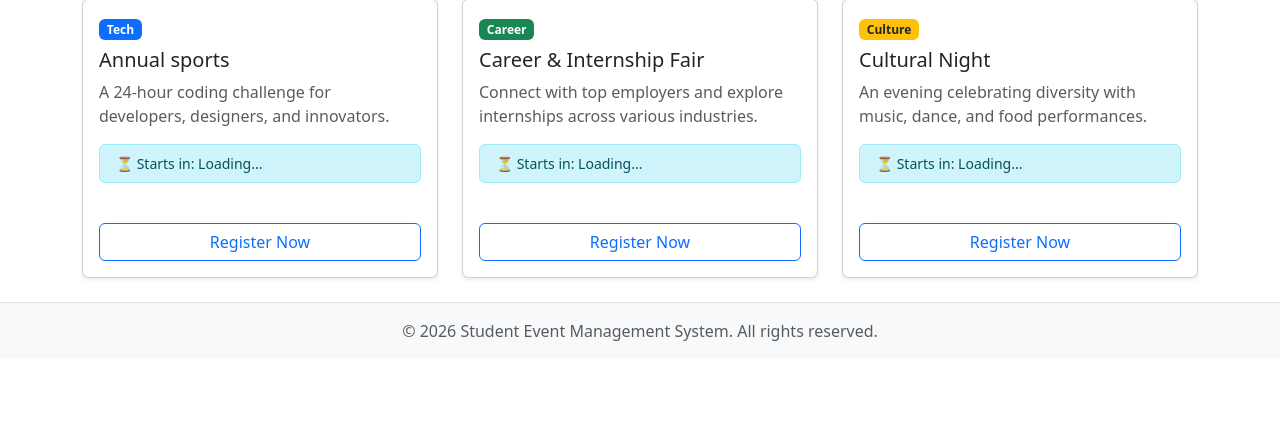
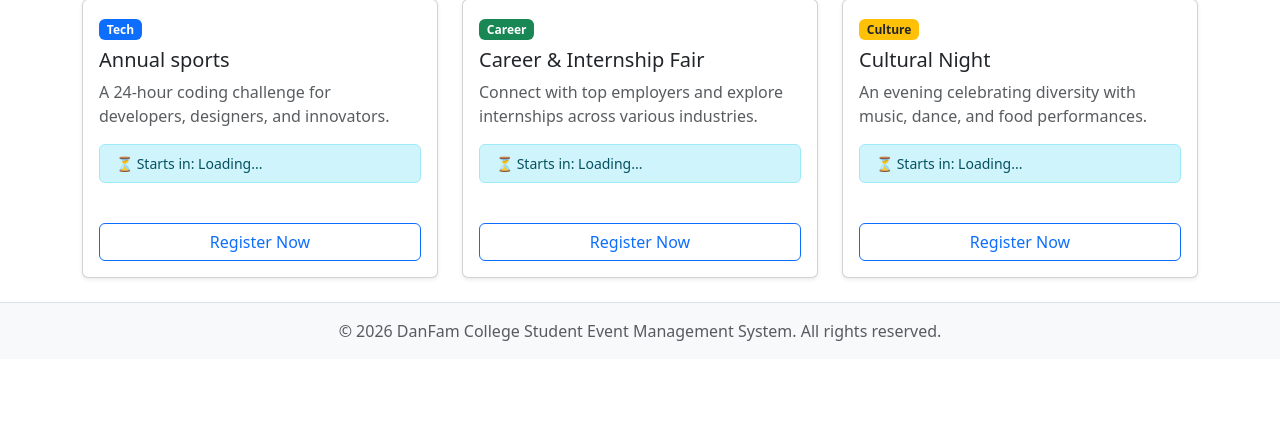
Before and after one commit to obiero001/event_management_system, a PHP site: page /index.php in a window 1280 px wide. Shown: the part 224-654 px from the top of the page. Run offline with PHP 8.4, Linux system fonts and the light colour scheme.

Commit message:
update footer.php

```diff
--- a/footer.php
+++ b/footer.php
@@ -1,7 +1,7 @@
 </div> <!-- End container -->
 <footer class="bg-light text-center text-muted py-3 mt-auto border-top">
     <div class="container">
-        <p class="mb-0">&copy; <?php echo date("Y"); ?> Student Event Management System. All rights reserved.</p>
+        <p class="mb-0">&copy; <?php echo date("Y"); ?> DanFam College Student Event Management System. All rights reserved.</p>
     </div>
 </footer>
 <!-- Bootstrap 5 JS Bundle -->
```
